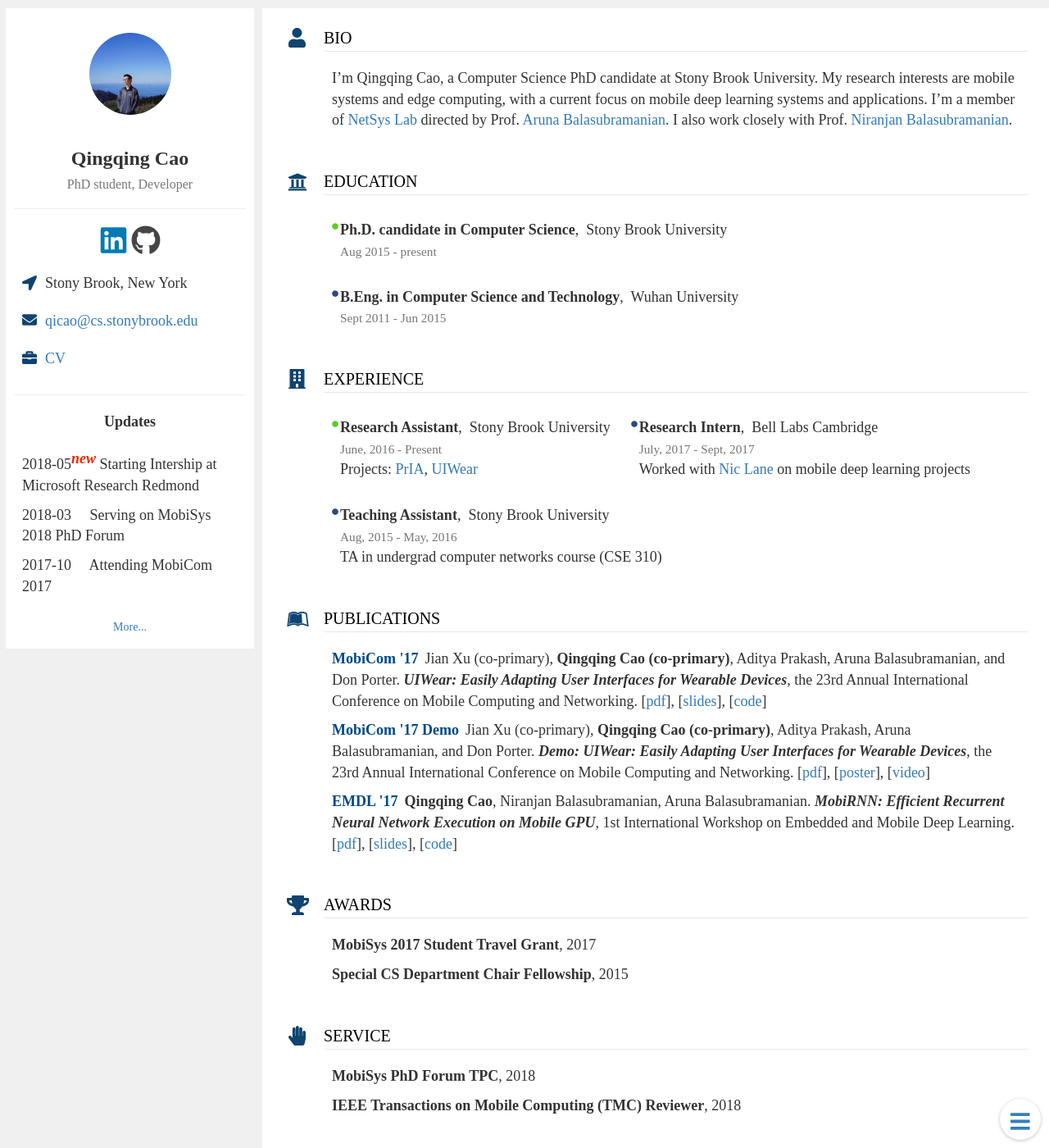
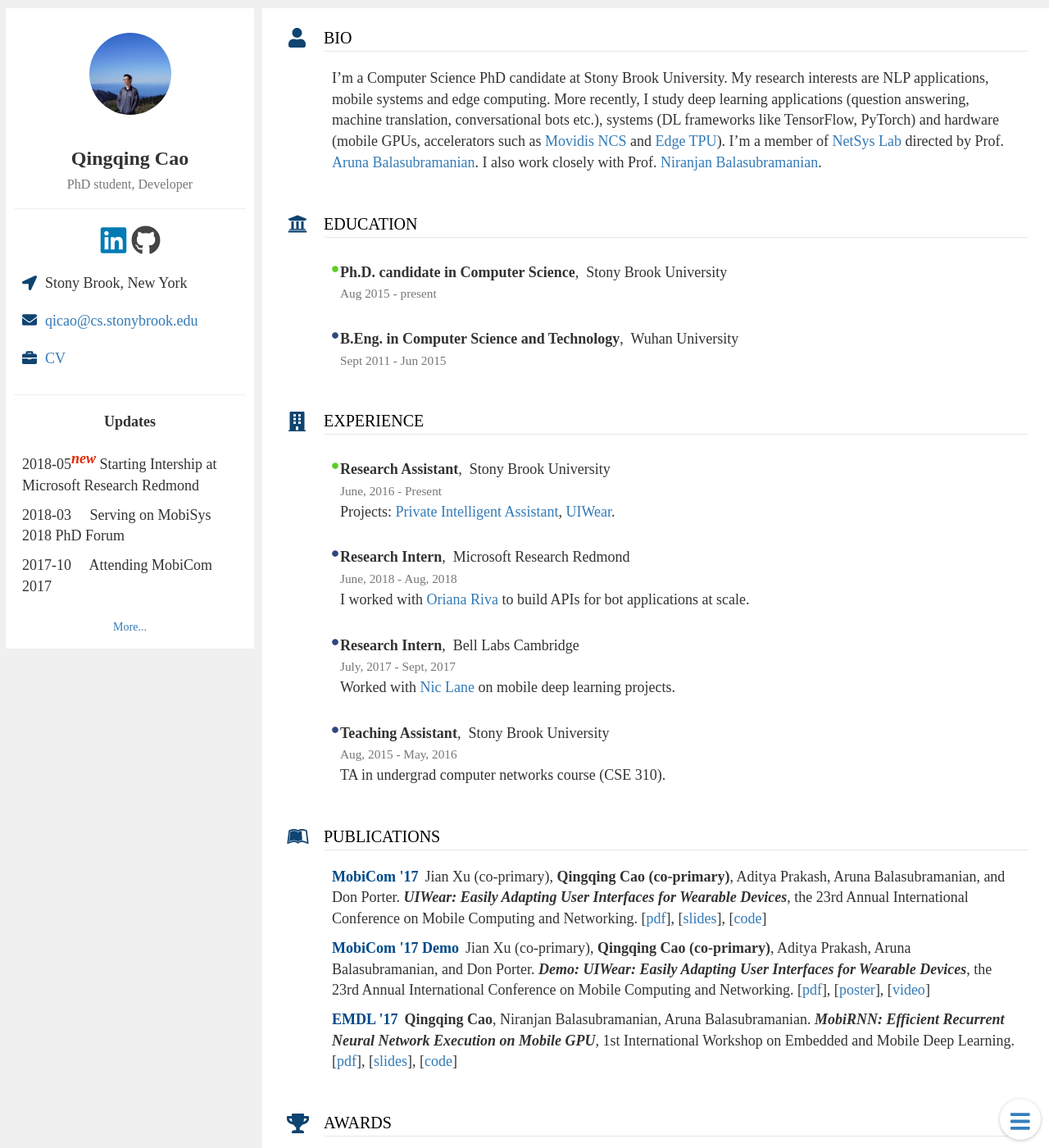
Before and after one commit to csarron/csarron.github.io, a Jekyll site: the page built from about.md, in a window 1280 px wide and 1400 px high. Shown: the whole window at 82% size. Built offline with Jekyll 4.4.1, drawn with Linux system fonts in a browser that asks for light colours.

Commit message:
update experience

```diff
--- a/about.md
+++ b/about.md
@@ -39,13 +39,7 @@
  name: Bio
  style: fas fa-lg fa-user
  content: >
-  I'm Qingqing Cao, a Computer Science PhD candidate at Stony Brook University.
-  My research interests are mobile systems and edge computing,  with a current
-  focus on mobile deep learning systems and applications. I'm a member of
-  [NetSys Lab](https://netsys.cs.stonybrook.edu/) directed by Prof. [Aruna
-  Balasubramanian](http://www3.cs.stonybrook.edu/~arunab/index.html). I also
-  work closely with Prof. [Niranjan
-  Balasubramanian](http://www3.cs.stonybrook.edu/~niranjan/index.html).
+  I'm a Computer Science PhD candidate at Stony Brook University. My research interests are NLP applications, mobile systems and edge computing. More recently, I study deep learning applications (question answering, machine translation, conversational bots etc.), systems (DL frameworks like TensorFlow, PyTorch) and hardware (mobile GPUs, accelerators such as [Movidis NCS](https://developer.movidius.com/) and [Edge TPU](https://aiyprojects.withgoogle.com/edge-tpu/)). I'm a member of [NetSys Lab](https://netsys.cs.stonybrook.edu/) directed by Prof. [Aruna Balasubramanian](http://www3.cs.stonybrook.edu/~arunab/index.html). I also work closely with Prof. [Niranjan Balasubramanian](http://www3.cs.stonybrook.edu/~niranjan/index.html).
 history:
   - name: Education
     style: fas fa-university
@@ -65,15 +59,19 @@
         location: Stony Brook University
         position: Research Assistant
         extra: >
-            Projects: [PrIA](http://pria.cs.stonybrook.edu/), [UIWear](http://sbuwear.cs.stonybrook.edu/)
+            Projects: [Private Intelligent Assistant](http://pria.cs.stonybrook.edu/), [UIWear](http://sbuwear.cs.stonybrook.edu/).
+      - duration: June, 2018 - Aug, 2018
+        location: Microsoft Research Redmond
+        position: Research Intern
+        extra: I worked with [Oriana Riva](https://www.microsoft.com/en-us/research/people/oriana/) to build APIs for bot applications at scale.
       - duration: July, 2017 - Sept, 2017
         location: Bell Labs Cambridge
         position: Research Intern
-        extra: Worked with [Nic Lane](http://niclane.org) on mobile deep learning projects
+        extra: Worked with [Nic Lane](http://niclane.org) on mobile deep learning projects.
       - duration: Aug, 2015 - May, 2016
         location: Stony Brook University
         position: Teaching Assistant
-        extra: TA in undergrad computer networks course (CSE 310)
+        extra: TA in undergrad computer networks course (CSE 310).
 pub:
     name: Publications
     style: fab fa-leanpub
```
